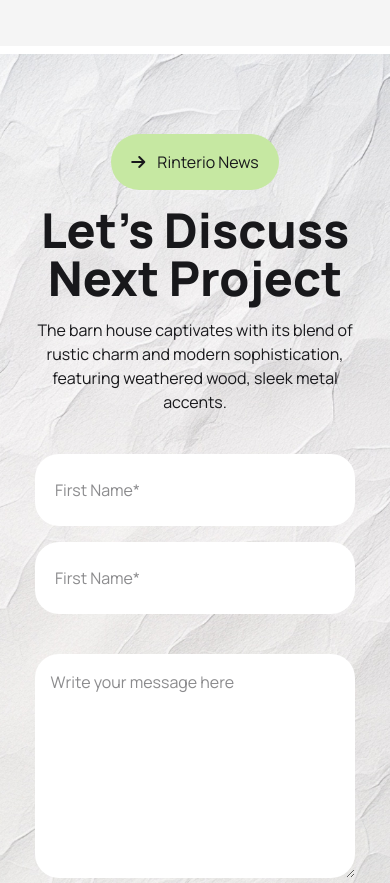
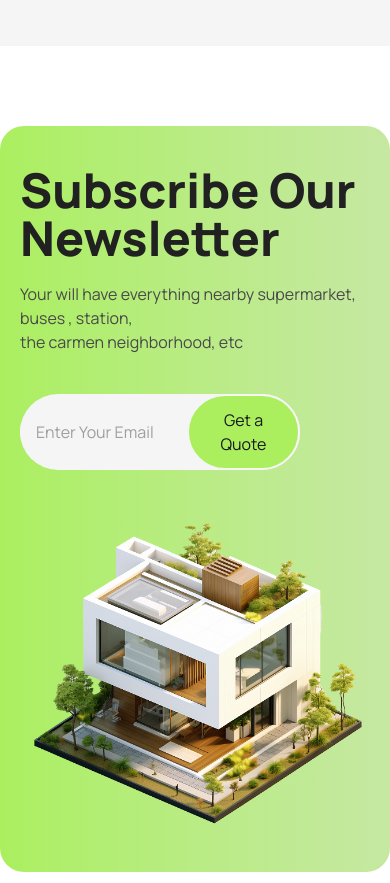
Before and after one commit to rahatflr/B10A3, a plain HTML site: page index.html in a window 390 px wide. Shown: the part 9380-10263 px from the top of the page. Drawn offline with nearby package versions, Linux system fonts and the light colour scheme.

Commit message:
Subscribe Our Newsletter (Extra Part) Done, With Responsive.

```diff
--- a/index.html
+++ b/index.html
@@ -44,7 +44,6 @@
 
 
 <body class="font-manrope">
-
 
     <!-- Header -->
     <header class="bg-linear-to-b from-bg-third to-white">
@@ -673,6 +672,45 @@
 
 
 
+        <!-- Subscribe Our Newsletter Part -->
+
+        <section class=" container mx-auto my-20 py-10 rounded-3xl bg-linear-to-r from-bg-primary gap-5 to-bg-second ">
+
+            <!-- Main Div -->
+
+            <div class="flex flex-col lg:flex-row justify-between items-center gap-10 px-5 md:px-10 lg:px-20">
+                <!-- text left -->
+                <div>
+                    <h2 class="text-5xl font-black text-text-primary">Subscribe Our Newsletter</h2>
+                    <p class="text-text-secondary py-5">Your will have everything nearby supermarket, buses , station,
+                        <br> the carmen neighborhood, etc
+                    </p>
+
+                    <!-- input feild -->
+
+                    <div class=" mt-5 flex bg-bg-third w-4/5 rounded-full items-center justify-between ">
+
+                        <input class="border-none text-text-secondary rounded-full bg-bg-third px-4 py-3 w-4/6"
+                            type="email" placeholder="Enter Your Email">
+
+                        <button class="text-bg-secondary border-2 border-bg-third bg-bg-primary px-4 py-3 rounded-full "
+                            type="button">Get a Quote</button>
+
+                    </div>
+
+
+
+                </div>
+                <!-- image right -->
+                <div>
+                    <figure>
+                        <img src="./images/house 3d.png" alt="">
+                    </figure>
+                </div>
+            </div>
+
+        </section>
+
         <!-- lets Discuss Projects -->
         <section>
 
@@ -701,8 +739,17 @@
 
 
                         <div class="flex flex-col md:flex-row lg:flex-row gap-4 justify-center items-center py-10">
-                            <input type="text" placeholder="First Name*" class=" w-xs lg:w-2xl bg-white border-none px-5 py-6 rounded-3xl" />
-                            <input type="text" placeholder="First Name*" class=" w-xs lg:w-2xl bg-white border-none px-5 py-6 rounded-3xl" />
+                            <input type="text" placeholder="First Name*"
+                                class=" w-xs lg:w-2xl bg-white border-none px-5 py-6 rounded-3xl" />
+                            <input type="text" placeholder="Last Name*"
+                                class=" w-xs lg:w-2xl bg-white border-none px-5 py-6 rounded-3xl" />
+
+                        </div>
+                        <div class="flex flex-col md:flex-row lg:flex-row gap-4 justify-center items-center py-10">
+                            <input type="number" placeholder="Phone Number*"
+                                class=" w-xs lg:w-2xl bg-white border-none px-5 py-6 rounded-3xl" />
+                            <input type="email" placeholder="Email Number*"
+                                class=" w-xs lg:w-2xl bg-white border-none px-5 py-6 rounded-3xl" />
 
                         </div>
 
@@ -717,7 +764,11 @@
 
                             <div class=" justify-center gap-4 bg-bg-primary rounded-full w-11/12">
 
-                                <button class="cursor-pointer font-semibold text-text-secondary text-xl py-2 w-full rounded-full hover:bg-bg-second">Send Message <i class="fa-solid mx-4 text-white -rotate-45 bg-text-primary p-4 rounded-full fa-arrow-right"></i> </button>
+                                <button
+                                    class="cursor-pointer font-semibold text-text-secondary text-xl py-2 w-full rounded-full hover:bg-bg-second">Send
+                                    Message <i
+                                        class="fa-solid mx-4 text-white -rotate-45 bg-text-primary p-4 rounded-full fa-arrow-right"></i>
+                                </button>
 
 
                             </div>
@@ -800,11 +851,6 @@
 
     </footer>
 
-
-
-
-
-
 </body>
 
 </html>
```
Also changed, not shown: images/house 3d.png (added), images/house 3d2.png (added).
